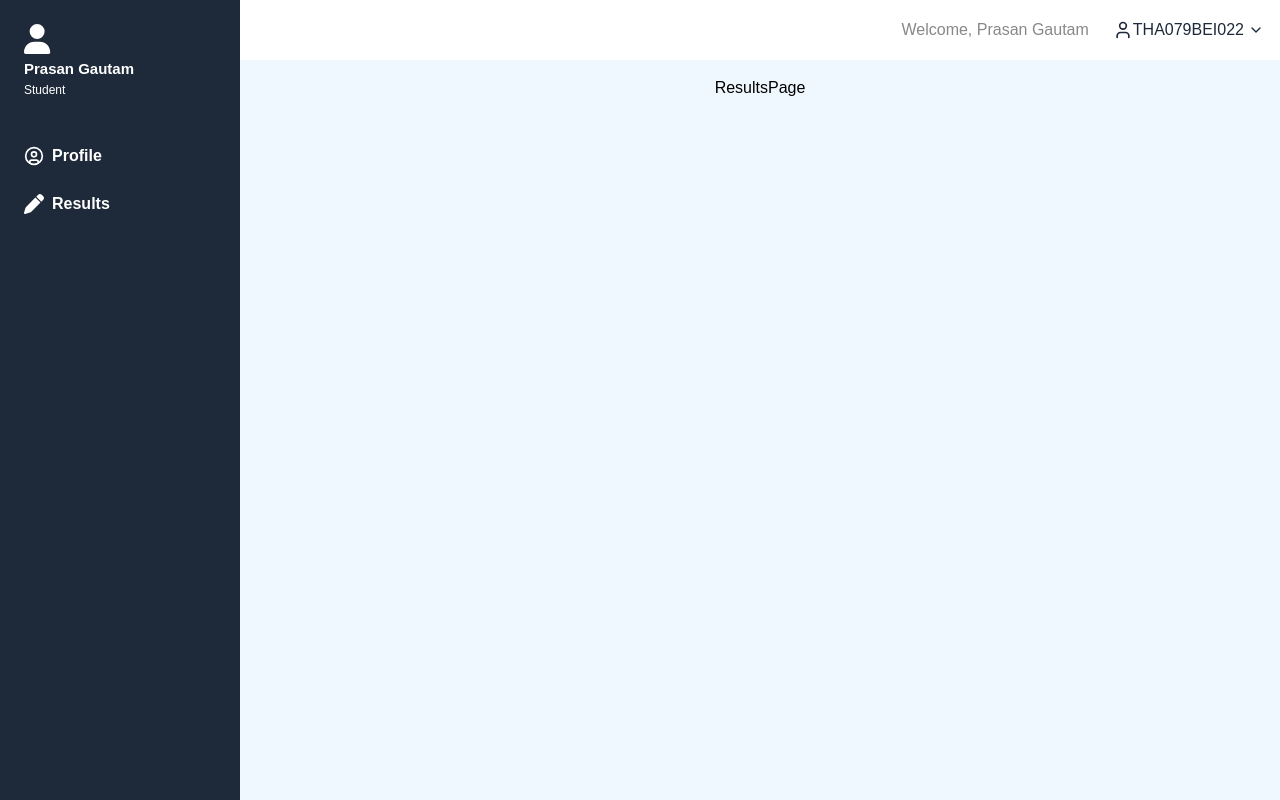
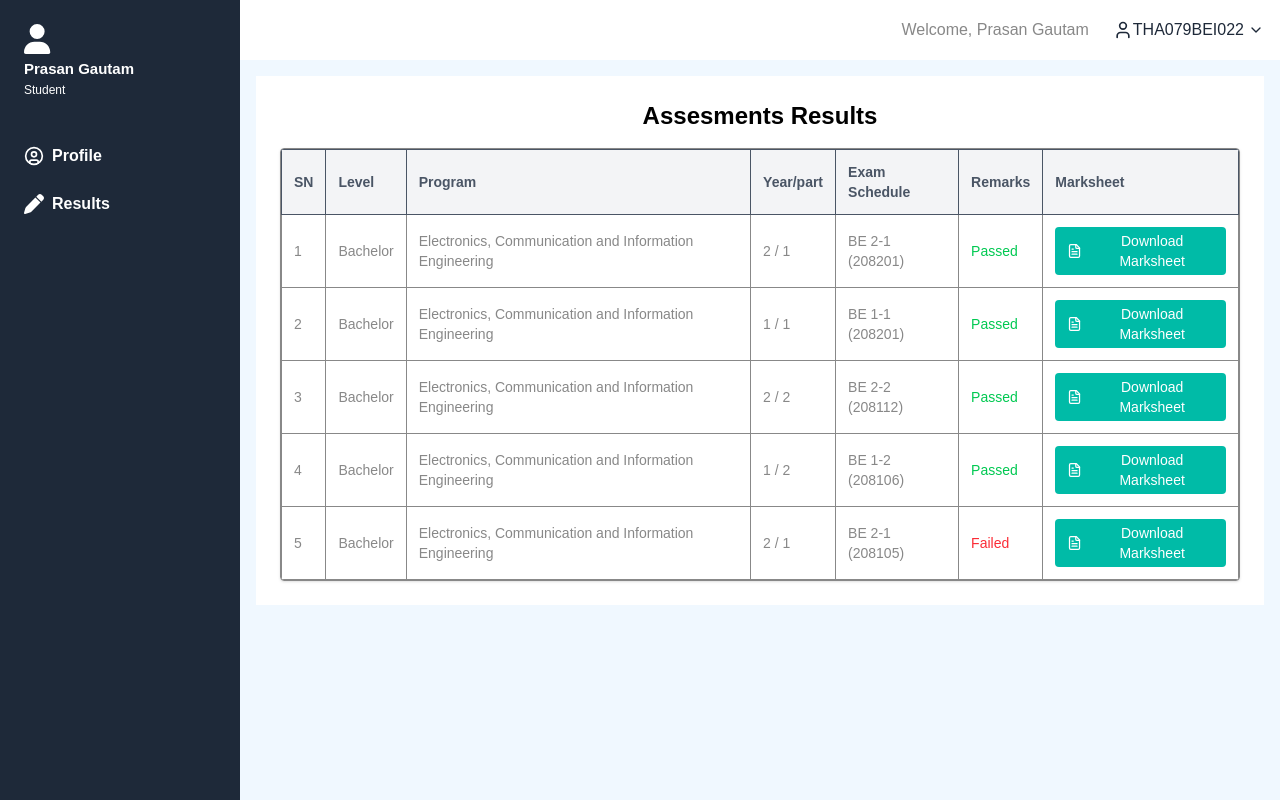
Before and after one commit to prasangautam07/Assessment_Management_System, a React (Vite) app in the folder Frontend/: page /dashboard/marks in a window 1280 px wide. Built offline with nearby package versions, Linux system fonts and the light colour scheme.

Commit message:
dashboard

```diff
--- a/Frontend/src/dashboard/components/Profile.jsx
+++ b/Frontend/src/dashboard/components/Profile.jsx
@@ -4,7 +4,7 @@ export const Profile = () => {
   return (
     <div className=" flex  justify-evenly gap-4 mt-10">
       <div className="flex flex-col gap-20  w-1/2 p-3">
-        <div className=" bg-white p-4 border-t-3 border-[#888888] card-shadow flex flex-col items-start">
+        <div className=" bg-white p-4 border-t-3 border-primary card-shadow flex flex-col items-start">
           <h1 className="font-normal text-[24px] text-[#787777]">
             Personal Information
           </h1>
@@ -17,7 +17,7 @@ export const Profile = () => {
             <p>Ethnicity : || Category : Regular</p>
           </div>
         </div>
-        <div className=" bg-white p-4 border-t-3 border-[#888888] card-shadow flex flex-col items-start">
+        <div className=" bg-white p-4 border-t-3 border-primary card-shadow flex flex-col items-start">
           <h1 className="font-normal text-[24px] text-[#787777]">
             Other Information
           </h1>
@@ -32,7 +32,7 @@ export const Profile = () => {
       </div>
       <div className="flex flex-col gap-13 w-1/2">
         <div className='flex items-center justify-evenly p-4 w-full gap-5'>
-          <div className="flex flex-col items-center bg-white card-shadow p-4 border-t-3 border-[#888888] w-1/2">
+          <div className="flex flex-col items-center bg-white card-shadow p-4 border-t-3 border-primary w-1/2">
             <img
               src="https://www.w3schools.com/howto/img_avatar.png"
               alt="Avatar"
@@ -51,7 +51,7 @@ export const Profile = () => {
             <p>Choose Sign to update</p>
           </div>
         </div>
-        <div className=" bg-white p-4 border-t-3 border-[#888888] card-shadow flex flex-col items-start">
+        <div className=" bg-white p-4 border-t-3 border-primary card-shadow flex flex-col items-start">
           <h1 className="font-normal text-[24px] text-[#787777]">
             Other Information
           </h1>
--- a/Frontend/src/dashboard/pages/ResultsPage.jsx
+++ b/Frontend/src/dashboard/pages/ResultsPage.jsx
@@ -1,7 +1,86 @@
-import React from 'react'
+// ExamScheduleTable.jsx
+import { FileText } from 'lucide-react';
 
-export const ResultsPage = () => {
+const examData = [
+  {
+    sn: 1,
+    level: 'Bachelor',
+    program: 'Electronics, Communication and Information Engineering',
+    yearPart: '2 / 1',
+    examSchedule: 'BE 2-1 (208201)',
+    remarks: 'Passed',
+  },
+  {
+    sn: 2,
+    level: 'Bachelor',
+    program: 'Electronics, Communication and Information Engineering',
+    yearPart: '1 / 1',
+    examSchedule: 'BE 1-1 (208201)',
+    remarks: 'Passed',
+  },
+  {
+    sn: 3,
+    level: 'Bachelor',
+    program: 'Electronics, Communication and Information Engineering',
+    yearPart: '2 / 2',
+    examSchedule: 'BE 2-2 (208112)',
+    remarks: 'Passed',
+  },
+  {
+    sn: 4,
+    level: 'Bachelor',
+    program: 'Electronics, Communication and Information Engineering',
+    yearPart: '1 / 2',
+    examSchedule: 'BE 1-2 (208106)',
+    remarks: 'Passed',
+  },
+  {
+    sn: 5,
+    level: 'Bachelor',
+    program: 'Electronics, Communication and Information Engineering',
+    yearPart: '2 / 1',
+    examSchedule: 'BE 2-1 (208105)',
+    remarks: 'Failed',
+  },
+];
+
+export const ResultsPage=()=> {
   return (
-    <div>ResultsPage</div>
-  )
+    <div className="p-6 bg-white text-[#888888]">
+      <h2 className="text-2xl font-semibold text-black text-center mb-4">Assesments Results</h2>
+      <div className="overflow-x-auto border rounded shadow-sm">
+        <table className="w-full text-sm text-left border-collapse">
+          <thead className="bg-gray-100 text-gray-600">
+            <tr>
+              <th className="p-3 border">SN</th>
+              <th className="p-3 border">Level</th>
+              <th className="p-3 border">Program</th>
+              <th className="p-3 border">Year/part</th>
+              <th className="p-3 border">Exam Schedule</th>
+              <th className="p-3 border">Remarks</th>
+              <th className="p-3 border">Marksheet</th>
+            </tr>
+          </thead>
+          <tbody>
+            {examData.map((row) => (
+              <tr key={row.sn} className="border-b">
+                <td className="p-3 border">{row.sn}</td>
+                <td className="p-3 border">{row.level}</td>
+                <td className="p-3 border">{row.program}</td>
+                <td className="p-3 border">{row.yearPart}</td>
+                <td className="p-3 border">{row.examSchedule}</td>
+                <td className={row.remarks==='Passed'? `p-3 text-green-500`: `p-3 text-red-500` }>{row.remarks}</td>
+                <td className="p-3 border">
+                  <button className="flex items-center gap-2 bg-teal-500 hover:bg-teal-600 text-white px-3 py-1 rounded text-sm">
+                    <FileText size={16} />
+                    Download Marksheet
+                  </button>
+                </td>
+              </tr>
+            ))}
+          </tbody>
+        </table>
+      </div>
+    </div>
+  );
 }
```
